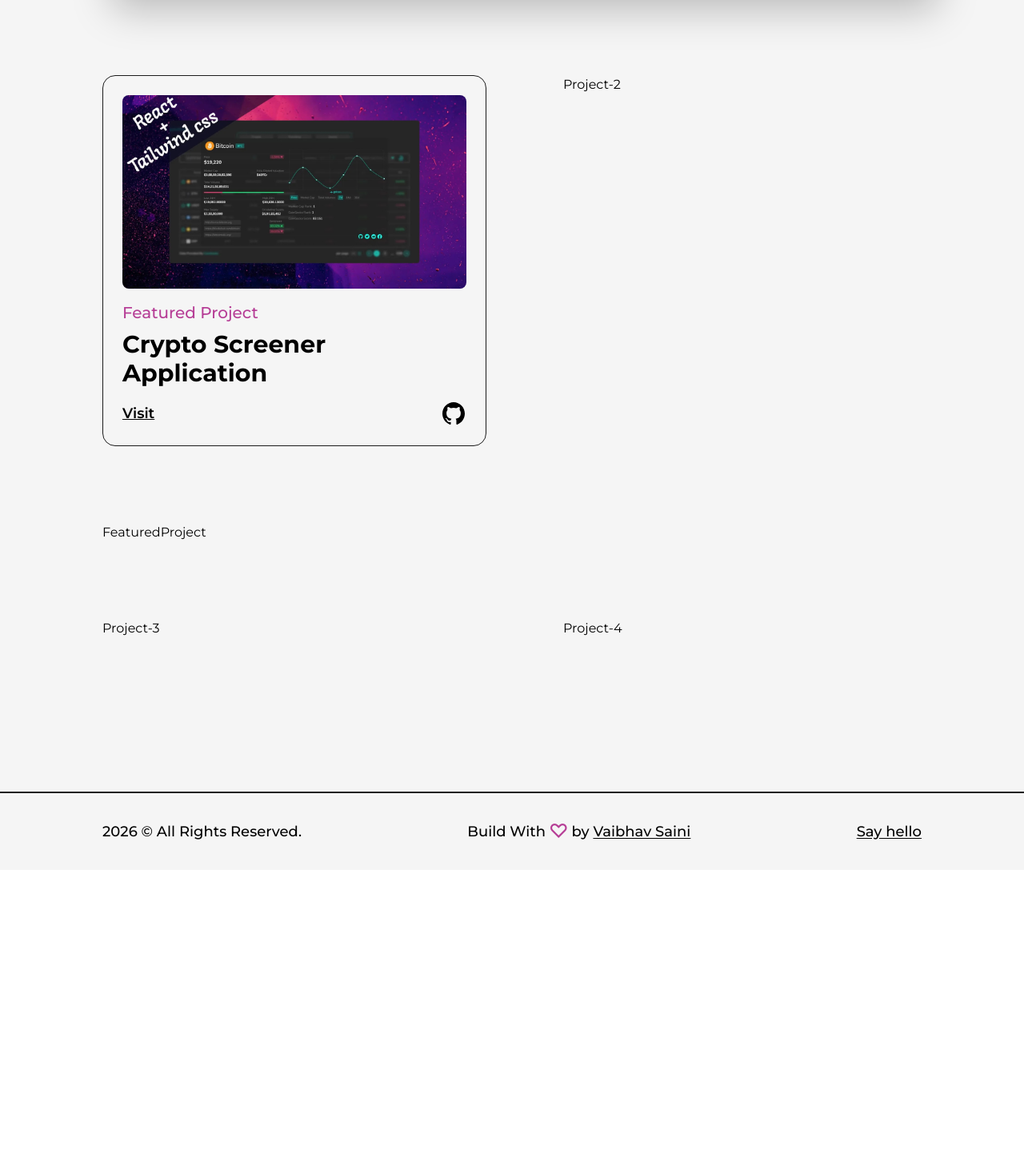
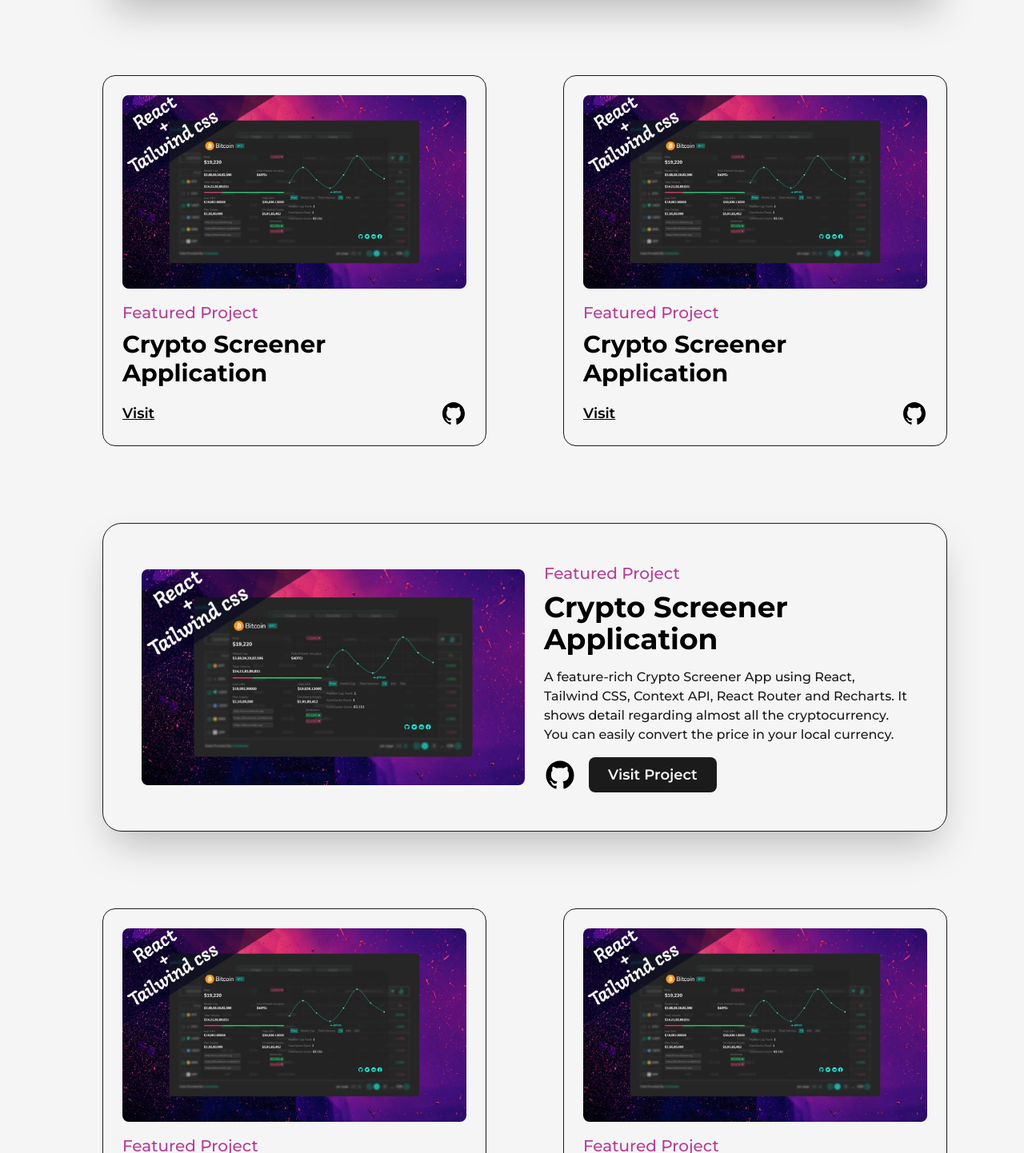
Before and after one commit to vaibhav-saini-dev/portfolio, a Next.js app: page /projects in a window 1280 px wide. Shown: the part 908-2350 px from the top of the page at 80% size. Before the commit the page ends 1996 px from the top, so only its background shows below. Built offline with nearby package versions, Linux system fonts and the light colour scheme.

Commit message:
Add more Featured Project & Project templates

```diff
--- a/src/pages/projects.js
+++ b/src/pages/projects.js
@@ -103,17 +103,44 @@
                             />
                         </div>
                         <div className="col-span-6">
-                            Project-2
+                            <Project
+                                type="Featured Project"
+                                title="Crypto Screener Application"
+                                img={project1}
+                                link="/"
+                                github="/"
+                            />
                         </div>
 
                         <div className="col-span-12">
-                            FeaturedProject
+                            <FeaturedProject
+                                type="Featured Project"
+                                title="Crypto Screener Application"
+                                img={project1}
+                                summary="A feature-rich Crypto Screener App using React, Tailwind CSS, Context API, React Router and Recharts.
+It shows detail regarding almost all the cryptocurrency. You can easily convert the price in your
+local currency."
+                                link="/"
+                                github="/"
+                            />
                         </div>
                         <div className="col-span-6">
-                            Project-3
+                            <Project
+                                type="Featured Project"
+                                title="Crypto Screener Application"
+                                img={project1}
+                                link="/"
+                                github="/"
+                            />
                         </div>
                         <div className="col-span-6">
-                            Project-4
+                            <Project
+                                type="Featured Project"
+                                title="Crypto Screener Application"
+                                img={project1}
+                                link="/"
+                                github="/"
+                            />
                         </div>
                     </div>
                 </Layout>
```
